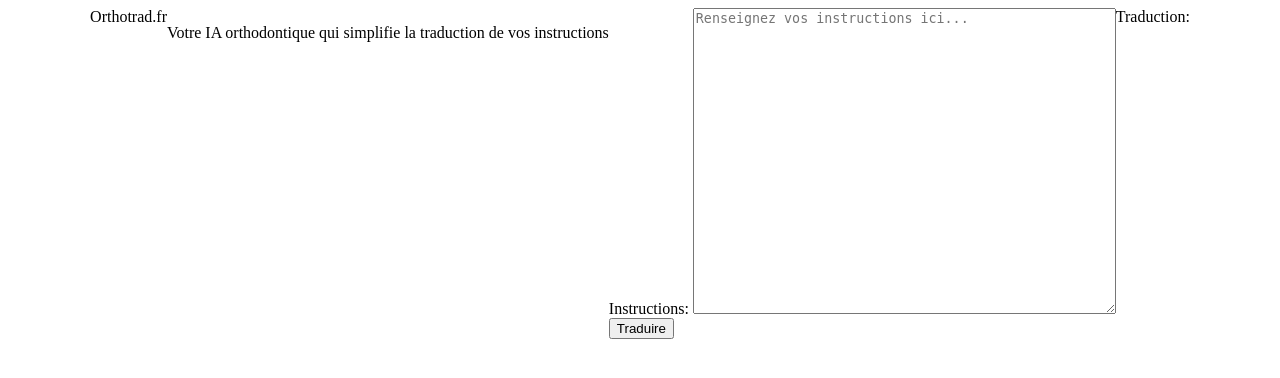
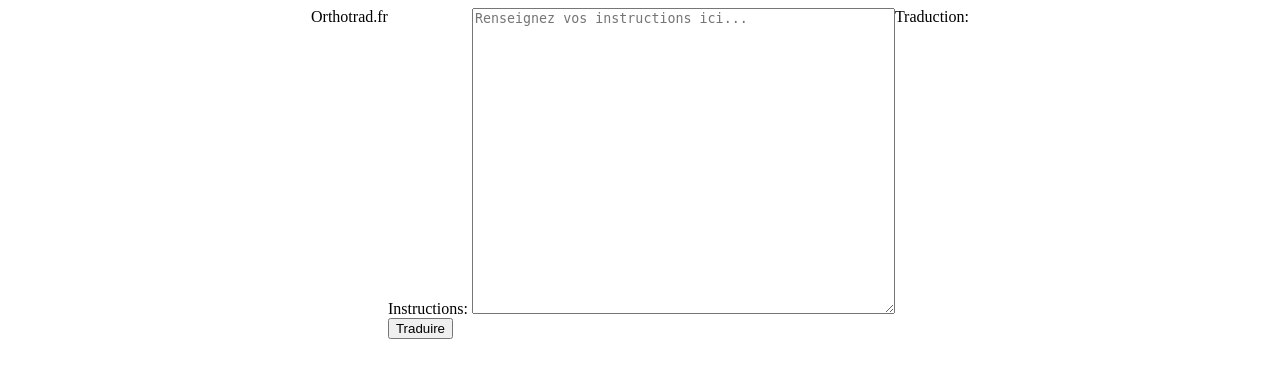
Before and after one commit to amineahres/ortotrad, a Flask app: page / in a window 1280 px wide. Shown: the top 378 px of the page. Run offline with Flask 3, Linux system fonts and the light colour scheme.

Commit message:
Update index.html

```diff
--- a/templates/index.html
+++ b/templates/index.html
@@ -7,7 +7,6 @@
 </head>
 <body>
     <div id="header">Orthotrad.fr</div>
-    <p>Votre IA orthodontique qui simplifie la traduction de vos instructions</p>
 
     <div class="form-container">
         <form action="/" method="post" onsubmit="document.getElementById('submit_button').value = 'Loading...';">
```
